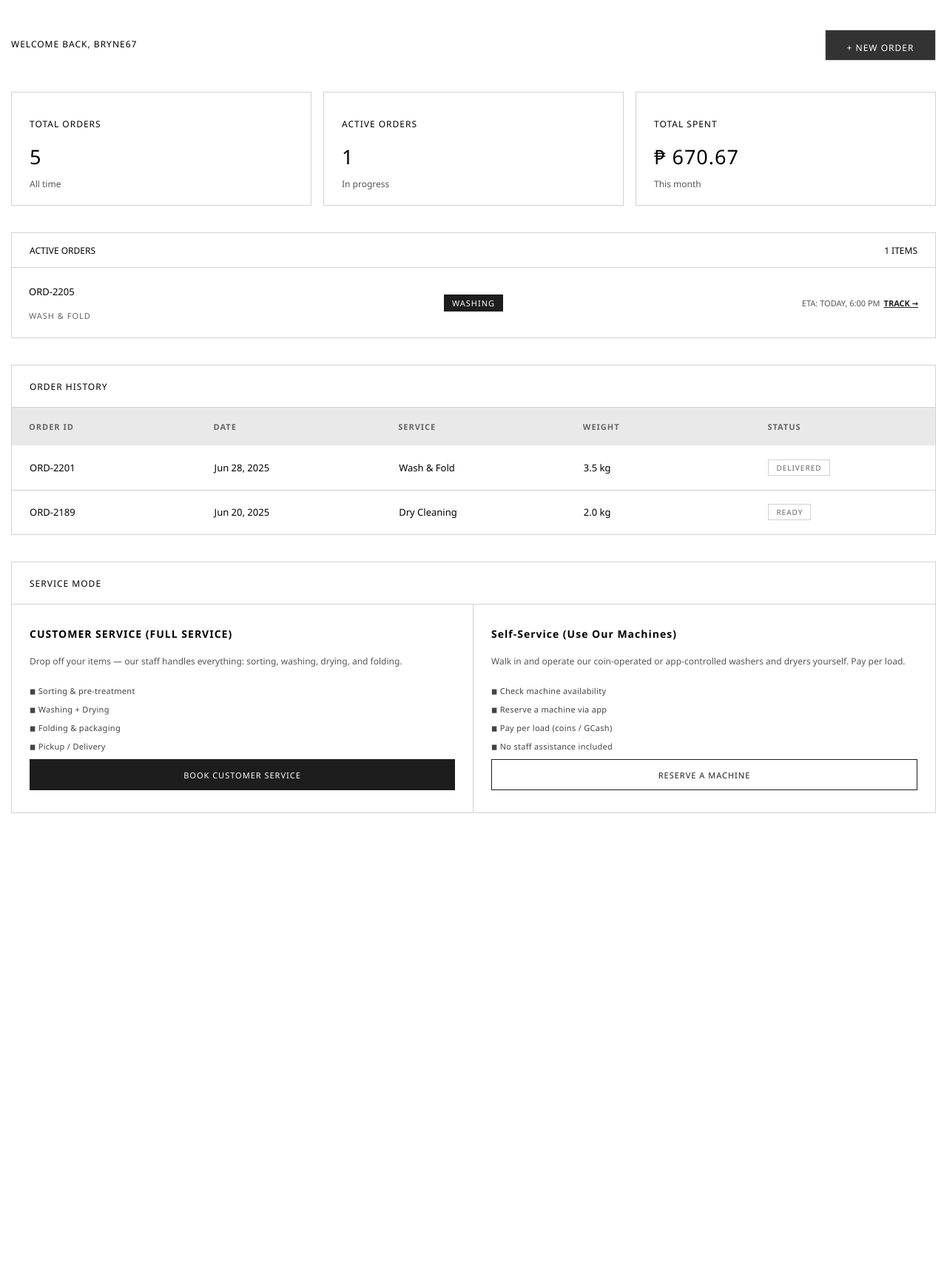
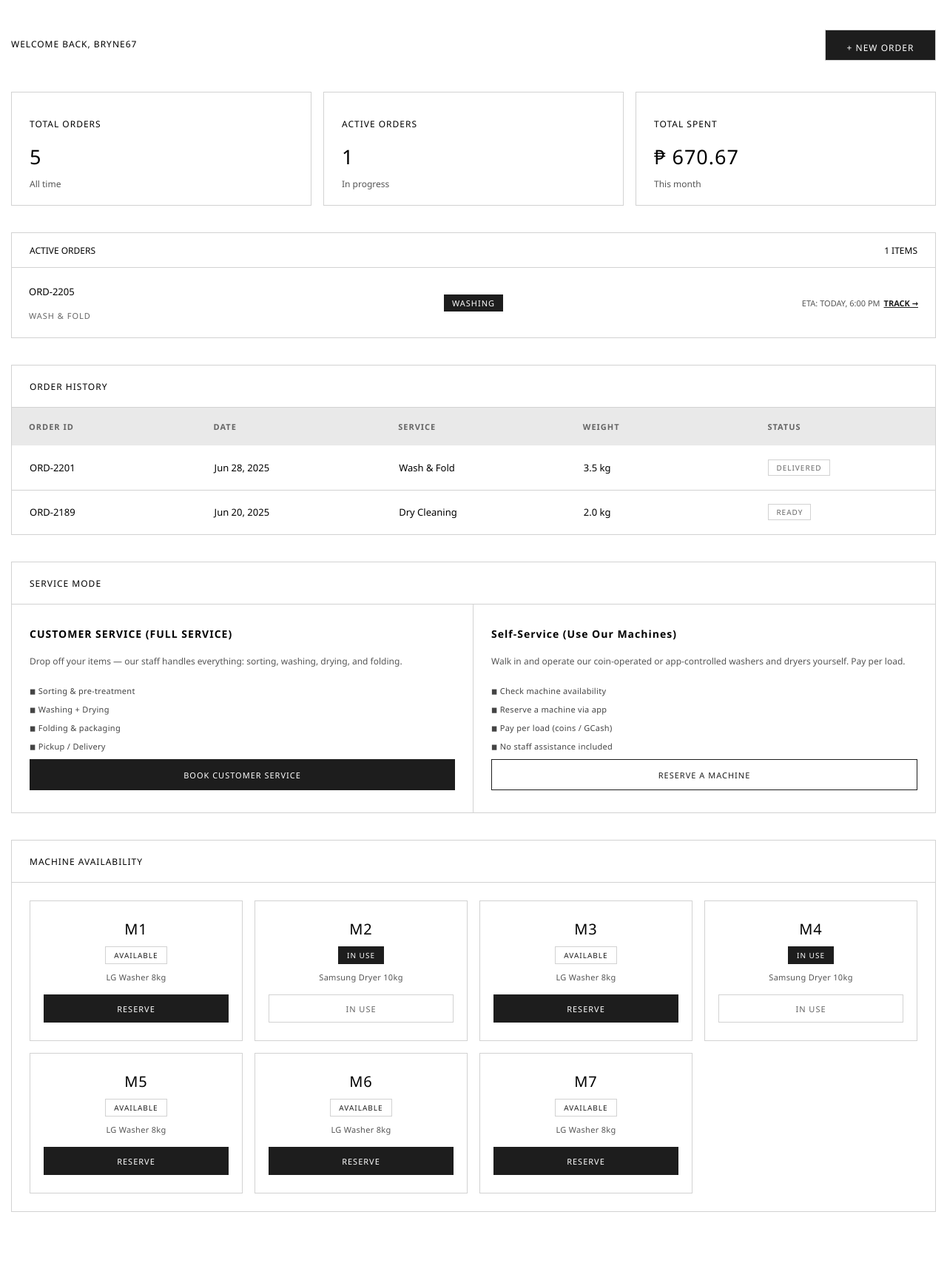
Before and after one commit to blynebyline/Laundry-Transaction-Processing-System, a PHP site: page /Pages/dashboard.html in a window 1280 px wide. Shown: the part 56-1790 px from the top of the page at 74% size. Before the commit the page ends 1155 px from the top, so only its background shows below. Run offline with PHP 8.4, Linux system fonts and the light colour scheme.

Commit message:
feat: finish the structure and styling of customer dashboard

```diff
--- a/Pages/dashboard.html
+++ b/Pages/dashboard.html
@@ -139,6 +139,65 @@
             </div>
         </div>
       </section>
+
+      <!-- Machine -->
+      <section class="machine-section">
+        <div class="machine-title">MACHINE AVAILABILITY</div>
+
+        <div class="machine-grid">
+
+          <div class="machine-card">
+            <p class="machine-name">M1</p>
+            <span class="machine-status available">AVAILABLE</span>
+            <p class="machine-model">LG Washer 8kg</p>
+            <button class="machine-btn"><a href="#">RESERVE</a></button>
+          </div>
+
+          <div class="machine-card">
+            <p class="machine-name">M2</p>
+            <span class="machine-status inuse">IN USE</span>
+            <p class="machine-model">Samsung Dryer 10kg</p>
+            <button class="machine-btn machine-btn-disabled" disabled>IN USE</button>
+          </div>
+
+          <div class="machine-card">
+            <p class="machine-name">M3</p>
+            <span class="machine-status available">AVAILABLE</span>
+            <p class="machine-model">LG Washer 8kg</p>
+            <button class="machine-btn"><a href="#">RESERVE</a></button>
+          </div>
+
+          <div class="machine-card">
+            <p class="machine-name">M4</p>
+            <span class="machine-status inuse">IN USE</span>
+            <p class="machine-model">Samsung Dryer 10kg</p>
+            <button class="machine-btn machine-btn-disabled" disabled>IN USE</button>
+          </div>
+
+          <div class="machine-card">
+            <p class="machine-name">M5</p>
+            <span class="machine-status available">AVAILABLE</span>
+            <p class="machine-model">LG Washer 8kg</p>
+            <button class="machine-btn"><a href="#">RESERVE</a></button>
+          </div>
+
+          <div class="machine-card">
+            <p class="machine-name">M6</p>
+            <span class="machine-status available">AVAILABLE</span>
+            <p class="machine-model">LG Washer 8kg</p>
+            <button class="machine-btn"><a href="#">RESERVE</a></button>
+          </div>
+
+          <div class="machine-card">
+            <p class="machine-name">M7</p>
+            <span class="machine-status available">AVAILABLE</span>
+            <p class="machine-model">LG Washer 8kg</p>
+            <button class="machine-btn"><a href="#">RESERVE</a></button>
+          </div>
+
+        </div>
+      </section>
+
     </main>
   </body>
 </html>
--- a/style/dashboard.css
+++ b/style/dashboard.css
@@ -1,7 +1,16 @@
 :root{
     --section-margin-btm: 36px;
     --border-styling: 1px solid #d2d2d2;
-    --section-bg: var(--bg-white)
+    --section-bg: var(--bg-white);
+    --color-white: #fff;
+    --color-black: #1d1d1d;
+    --color-black-hover: #333;
+    --color-border: #d2d2d2;
+    --color-text-muted: #555;
+    --color-text-soft: #666;
+    --color-text-subtle: #444;
+    --color-bg-table-head: #e9e9e9;
+    --color-bg-hover-light: #f3f3f3;
 }
 
 .dashboard {
@@ -18,7 +27,7 @@ section {
 }
 
 
-.history-title, .service-title {
+.history-title, .service-title, .machine-title {
     height: 57px;
     padding: 0 24px;
     display: flex;
@@ -30,7 +39,7 @@ section {
 
 a {
     text-decoration: none;
-    color: white;
+    color: var(--color-white);
 }
 /* welcome */
 
@@ -42,8 +51,8 @@ a {
 }
 
 .new-order {
-    background: #1d1d1d;
-    color: white;
+    background: var(--color-black);
+    color: var(--color-white);
     border: var(--border-styling);
     padding: 15px 25px;
     min-width: 150px;
@@ -262,26 +271,109 @@ a {
 }
 
 .mode-btn a {
-    color: white;
+    color: var(--color-white);
 }
 
 .mode-btn-right {
-    background: white;
-    border: 1px solid #1d1d1d;
+    background: var(--color-white);
+    border: 1px solid var(--color-black);
 }
 
 .mode-btn-right a {
-    color: #1d1d1d;
+    color: var(--color-black);
 }
 
-.mode-btn:hover, .new-order{
-    background-color: #333;
+.mode-btn:hover, .new-order:hover{
+    background-color: var(--color-black-hover);
 }
 
 .mode-btn-right:hover{
-    background-color: #f3f3f3;
+    background-color: var(--color-bg-hover-light);
 }
 
+
+/* MACHINE AVAILABILITY */
+
+.machine-grid {
+    display: grid;
+    grid-template-columns: repeat(4, 1fr);
+    gap: 16px;
+    padding: 24px;
+}
+
+.machine-card {
+    border: var(--border-styling);
+    padding: 24px 18px;
+    display: flex;
+    flex-direction: column;
+    align-items: center;
+    text-align: center;
+    gap: 10px;
+}
+
+.machine-name {
+    font-size: 20px;
+    font-weight: 400;
+    letter-spacing: 1px;
+}
+
+.machine-status {
+    padding: 4px 11px;
+    font-size: 10px;
+    letter-spacing: 1px;
+    border: var(--border-styling);
+    color: var(--color-text-soft);
+}
+
+.machine-status.available {
+    background: var(--color-white);
+    color: var(--color-black);
+}
+
+.machine-status.inuse {
+    background: var(--color-black);
+    color: var(--color-white);
+    border-color: var(--color-black);
+}
+
+.machine-model {
+    color: var(--color-text-muted);
+    font-size: 11px;
+    letter-spacing: 0.3px;
+    margin-bottom: 6px;
+}
+
+.machine-btn {
+    display: flex;
+    align-items: center;
+    justify-content: center;
+    width: 100%;
+    height: 38px;
+    margin-top: auto;
+    background: var(--color-black);
+    color: var(--color-white);
+    border: 1px solid var(--color-black);
+    font-family: inherit;
+    font-size: 11px;
+    letter-spacing: 1px;
+    cursor: pointer;
+}
+
+.machine-btn a {
+    color: var(--color-white);
+}
+
+.machine-btn:hover {
+    background-color: var(--color-black-hover);
+}
+
+.machine-btn-disabled,
+.machine-btn-disabled:hover {
+    background: var(--color-white);
+    color: var(--color-text-soft);
+    border: 1px solid var(--color-border);
+    cursor: not-allowed;
+}
 
 
 /* RESPONSIVE*/
```
Also changed, not shown: other parts of style/dashboard.css (+24 -16 lines).
